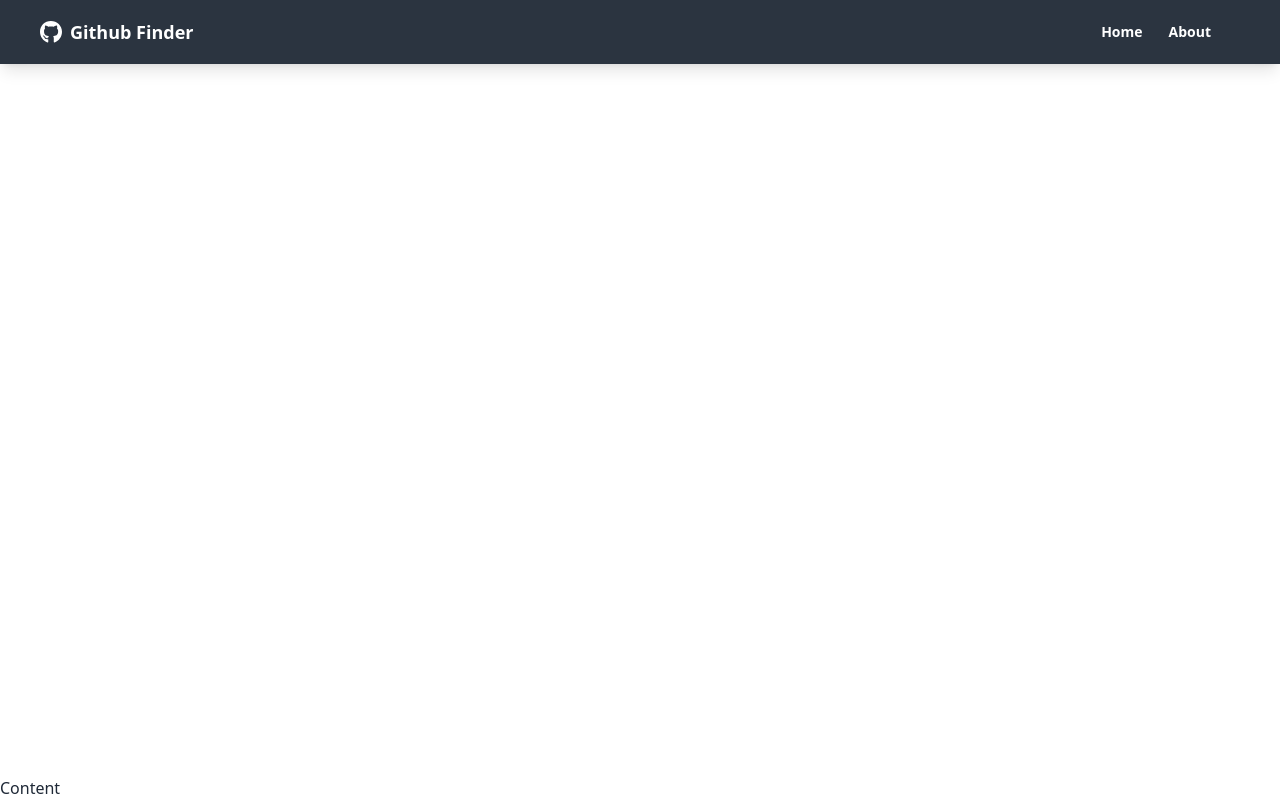
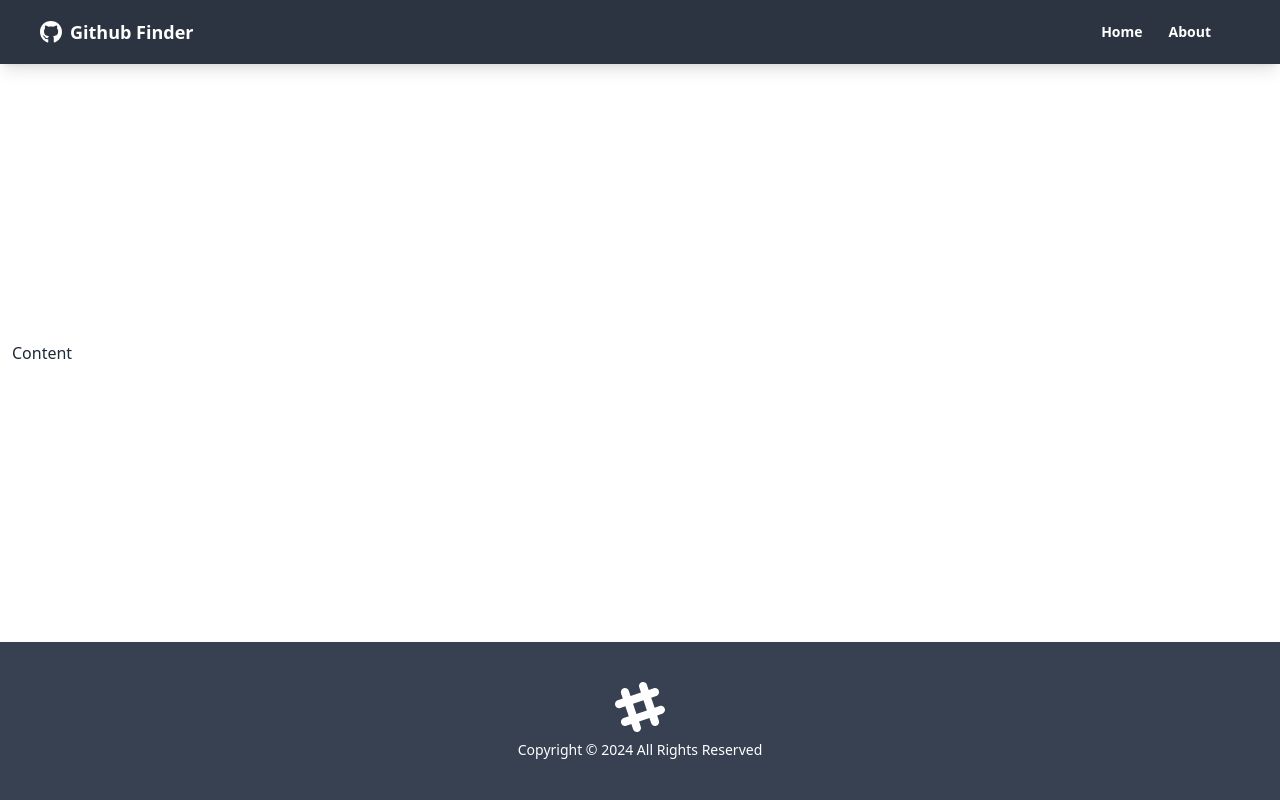
Before and after one commit to dinukah99/github-finder-react-app, a React (Vite) app: page / in a window 1280 px wide. Built offline with nearby package versions, Linux system fonts and the light colour scheme.

Commit message:
footer component

```diff
--- a/src/App.jsx
+++ b/src/App.jsx
@@ -1,14 +1,16 @@
 import {BrowserRouter as Router, Route} from 'react-router-dom';
-import Navbar from './components/layout/Navbar';
+import Navbar from './components/layout/Navbar.jsx';
+import Footer from "./components/layout/Footer.jsx";
 
 function App() {
     return (
         <Router>
-            <div className=" flex flex-col justify-between h-screen">
+            <div className="flex flex-col justify-between h-screen">
                 <Navbar/>
-                <main>
+                <main className='container mx-auto px-3 pb-12'>
                     Content
                 </main>
+                <Footer/>
             </div>
         </Router>
     )
--- /dev/null
+++ b/src/components/layout/Footer.jsx
@@ -0,0 +1,25 @@
+function Footer(props) {
+    const footerYear = new Date().getFullYear()
+    return (
+        <footer className="footer p-10 bg-gray-700 text-white footer-center">
+            <div>
+                <svg
+                    width='50'
+                    height='50'
+                    viewBox='0 0 24 24'
+                    xmlns='http://www.w3.org/2000/svg'
+                    fillRule='evenodd'
+                    clipRule='evenodd'
+                    className='inline-block fill-current'
+                >
+                    <path
+                        d='M22.672 15.226l-2.432.811.841 2.515c.33 1.019-.209 2.127-1.23 2.456-1.15.325-2.148-.321-2.463-1.226l-.84-2.518-5.013 1.677.84 2.517c.391 1.203-.434 2.542-1.831 2.542-.88 0-1.601-.564-1.86-1.314l-.842-2.516-2.431.809c-1.135.328-2.145-.317-2.463-1.229-.329-1.018.211-2.127 1.231-2.456l2.432-.809-1.621-4.823-2.432.808c-1.355.384-2.558-.59-2.558-1.839 0-.817.509-1.582 1.327-1.846l2.433-.809-.842-2.515c-.33-1.02.211-2.129 1.232-2.458 1.02-.329 2.13.209 2.461 1.229l.842 2.515 5.011-1.677-.839-2.517c-.403-1.238.484-2.553 1.843-2.553.819 0 1.585.509 1.85 1.326l.841 2.517 2.431-.81c1.02-.33 2.131.211 2.461 1.229.332 1.018-.21 2.126-1.23 2.456l-2.433.809 1.622 4.823 2.433-.809c1.242-.401 2.557.484 2.557 1.838 0 .819-.51 1.583-1.328 1.847m-8.992-6.428l-5.01 1.675 1.619 4.828 5.011-1.674-1.62-4.829z'></path>
+                </svg>
+                <p>Copyright &copy; {footerYear} All Rights Reserved</p>
+            </div>
+        </footer>
+
+    );
+}
+
+export default Footer;
```
Also changed, not shown: 1 other file (tests, documents, lock files or other folders).
